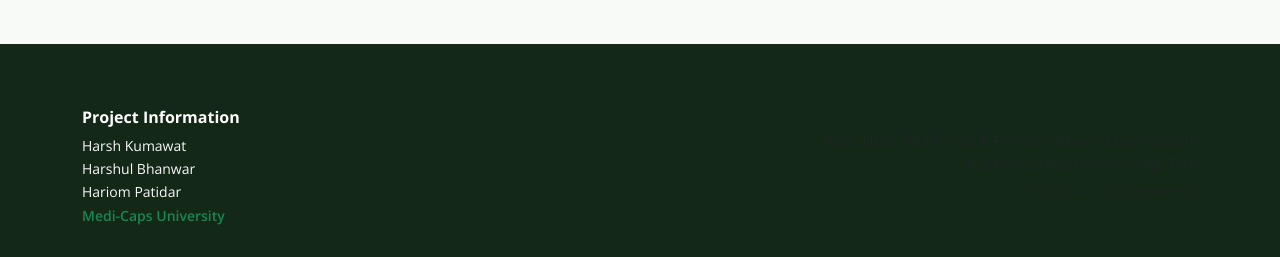
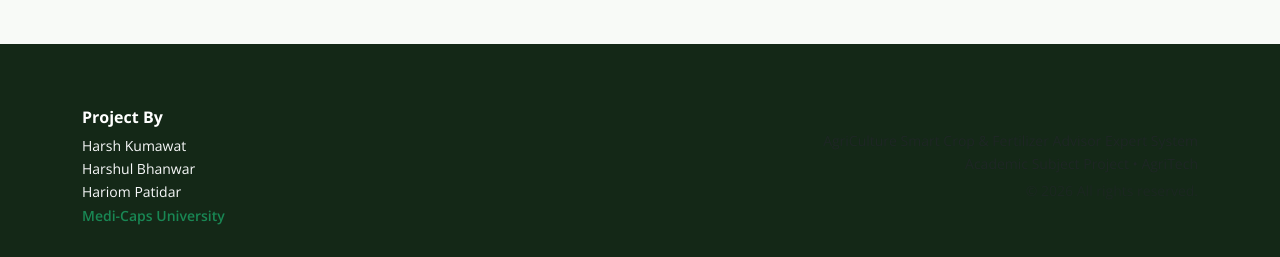
Before and after one commit to Harsh-kumawat-427/Agri-culture-ES, a Flask app: page /rotation in a window 1280 px wide. Shown: the part 2203-2460 px from the top of the page. Run offline with Flask 3, Linux system fonts and the light colour scheme; parts of the project's set-up code (start-up, migrations or seed data) failed here and were passed over.

Commit message:
Update bottom credit labels from Project Information to Project By

```diff
--- a/assets/js/main.js
+++ b/assets/js/main.js
@@ -40,7 +40,8 @@ document.addEventListener('DOMContentLoaded', () => {
       const footerDiv = document.createElement('div');
       footerDiv.className = 'navmenu-footer d-lg-none';
       footerDiv.innerHTML = `
-        <div class="fw-bold text-success mb-0">AgriCulture AI Advisor</div>
+        <div class="fw-bold text-success mb-1">AgriCulture AI Advisor</div>
+        <div class="small fw-semibold text-dark">Project By:</div>
         <div>Harsh Kumawat · Harshul Bhanwar · Hariom Patidar</div>
         <div class="text-muted" style="font-size: 10.5px;">Medi-Caps University</div>
       `;
--- a/static/assets/js/main.js
+++ b/static/assets/js/main.js
@@ -40,7 +40,8 @@ document.addEventListener('DOMContentLoaded', () => {
       const footerDiv = document.createElement('div');
       footerDiv.className = 'navmenu-footer d-lg-none';
       footerDiv.innerHTML = `
-        <div class="fw-bold text-success mb-0">AgriCulture AI Advisor</div>
+        <div class="fw-bold text-success mb-1">AgriCulture AI Advisor</div>
+        <div class="small fw-semibold text-dark">Project By:</div>
         <div>Harsh Kumawat · Harshul Bhanwar · Hariom Patidar</div>
         <div class="text-muted" style="font-size: 10.5px;">Medi-Caps University</div>
       `;
--- a/templates/advisor.html
+++ b/templates/advisor.html
@@ -519,7 +519,7 @@
     <div class="container">
       <div class="row gy-3 justify-content-between align-items-center">
         <div class="col-md-6 text-center text-md-start">
-          <div class="fw-bold text-white mb-1">Project Information</div>
+          <div class="fw-bold text-white mb-1">Project By</div>
           <div class="small text-light opacity-90">Harsh Kumawat</div>
           <div class="small text-light opacity-90">Harshul Bhanwar</div>
           <div class="small text-light opacity-90">Hariom Patidar</div>
--- a/templates/history.html
+++ b/templates/history.html
@@ -269,7 +269,7 @@
     <div class="container">
       <div class="row gy-3 justify-content-between align-items-center">
         <div class="col-md-6 text-center text-md-start">
-          <div class="fw-bold text-white mb-1">Project Information</div>
+          <div class="fw-bold text-white mb-1">Project By</div>
           <div class="small text-light opacity-90">Harsh Kumawat</div>
           <div class="small text-light opacity-90">Harshul Bhanwar</div>
           <div class="small text-light opacity-90">Hariom Patidar</div>
--- a/templates/index.html
+++ b/templates/index.html
@@ -611,7 +611,7 @@
     <div class="container">
       <div class="row gy-3 justify-content-between align-items-center">
         <div class="col-md-6 text-center text-md-start">
-          <div class="fw-bold text-white mb-1">Project Information</div>
+          <div class="fw-bold text-white mb-1">Project By</div>
           <div class="small text-light opacity-90">Harsh Kumawat</div>
           <div class="small text-light opacity-90">Harshul Bhanwar</div>
           <div class="small text-light opacity-90">Hariom Patidar</div>
--- a/templates/knowledge.html
+++ b/templates/knowledge.html
@@ -299,7 +299,7 @@
     <div class="container">
       <div class="row gy-3 justify-content-between align-items-center">
         <div class="col-md-6 text-center text-md-start">
-          <div class="fw-bold text-white mb-1">Project Information</div>
+          <div class="fw-bold text-white mb-1">Project By</div>
           <div class="small text-light opacity-90">Harsh Kumawat</div>
           <div class="small text-light opacity-90">Harshul Bhanwar</div>
           <div class="small text-light opacity-90">Hariom Patidar</div>
--- a/templates/report.html
+++ b/templates/report.html
@@ -304,7 +304,7 @@
       <!-- Section 5: Verification & Signatures -->
       <div class="row pt-4 mt-4 text-muted small signature-row">
         <div class="col-6">
-          <div class="fw-bold text-dark mb-1">Project Information:</div>
+          <div class="fw-bold text-dark mb-1">Project By:</div>
           <div class="text-dark">Harsh Kumawat</div>
           <div class="text-dark">Harshul Bhanwar</div>
           <div class="text-dark">Hariom Patidar</div>
--- a/templates/rotation.html
+++ b/templates/rotation.html
@@ -409,7 +409,7 @@
                 <div class="d-flex justify-content-between text-muted small">
                   <div>
                     <strong class="text-dark">AgriCulture Expert System • Crop Rotation Engine</strong>
-                    <div class="fw-bold text-dark mt-1">Project Information:</div>
+                    <div class="fw-bold text-dark mt-1">Project By:</div>
                     <div>Harsh Kumawat</div>
                     <div>Harshul Bhanwar</div>
                     <div>Hariom Patidar</div>
@@ -507,7 +507,7 @@
     <div class="container">
       <div class="row gy-3 justify-content-between align-items-center">
         <div class="col-md-6 text-center text-md-start">
-          <div class="fw-bold text-white mb-1">Project Information</div>
+          <div class="fw-bold text-white mb-1">Project By</div>
           <div class="small text-light opacity-90">Harsh Kumawat</div>
           <div class="small text-light opacity-90">Harshul Bhanwar</div>
           <div class="small text-light opacity-90">Hariom Patidar</div>
```
Also changed, not shown: README.md.
